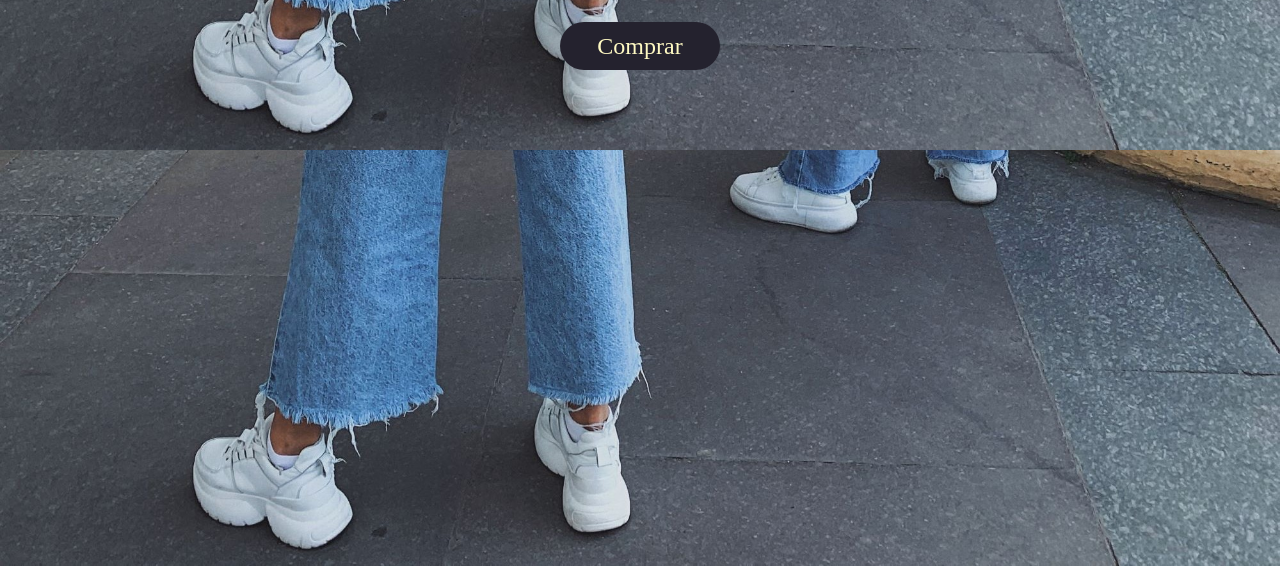
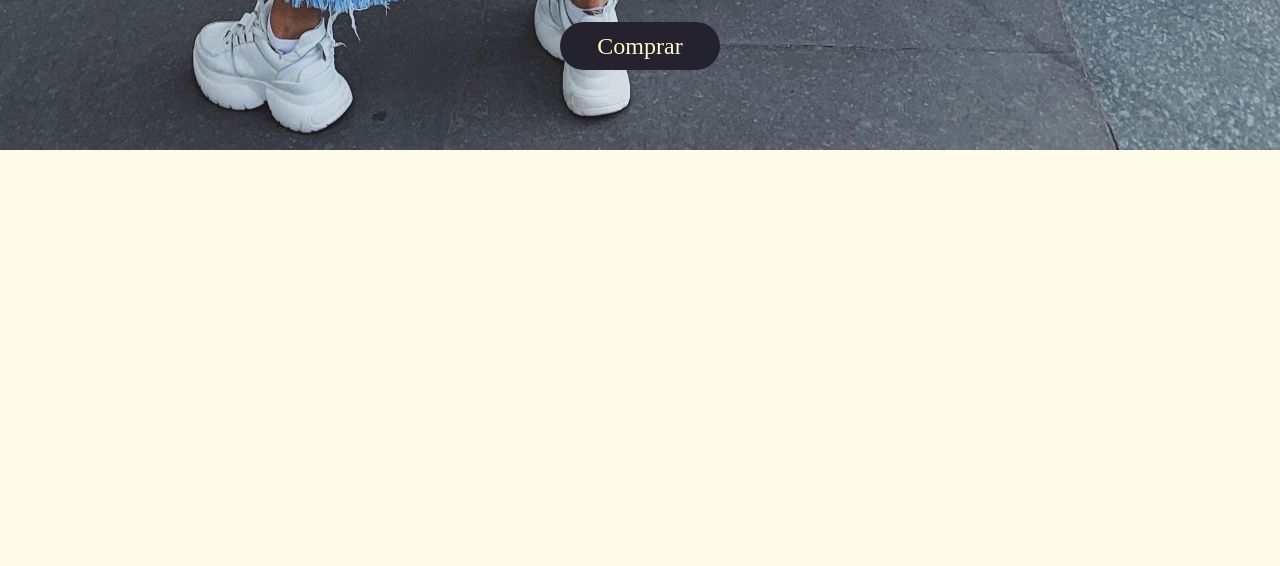
Before and after one commit to AkayMK/Teste, a website: page src/index.html in a window 1280 px wide. Shown: the part 426-992 px from the top of the page. After the commit the page ends 800 px from the top, so only its background shows below. Drawn offline with Linux system fonts and the light colour scheme; a web font is replaced by a local one.

Commit message:
Update index.html

```diff
--- a/src/index.html
+++ b/src/index.html
@@ -129,9 +129,6 @@
 
 
         </div>
-
-        <div
-        class="mx-2 bg-[url('../img/homem-sapato.jpg')] bg-center bg-cover h-[28rem] md:bg-[url('../img/mulher-costa2.jpg')] md:bg-bottom md:h-[26rem] md:mx-0 md:px-40 md:py-16"></div>
     </main>
 
 
```
